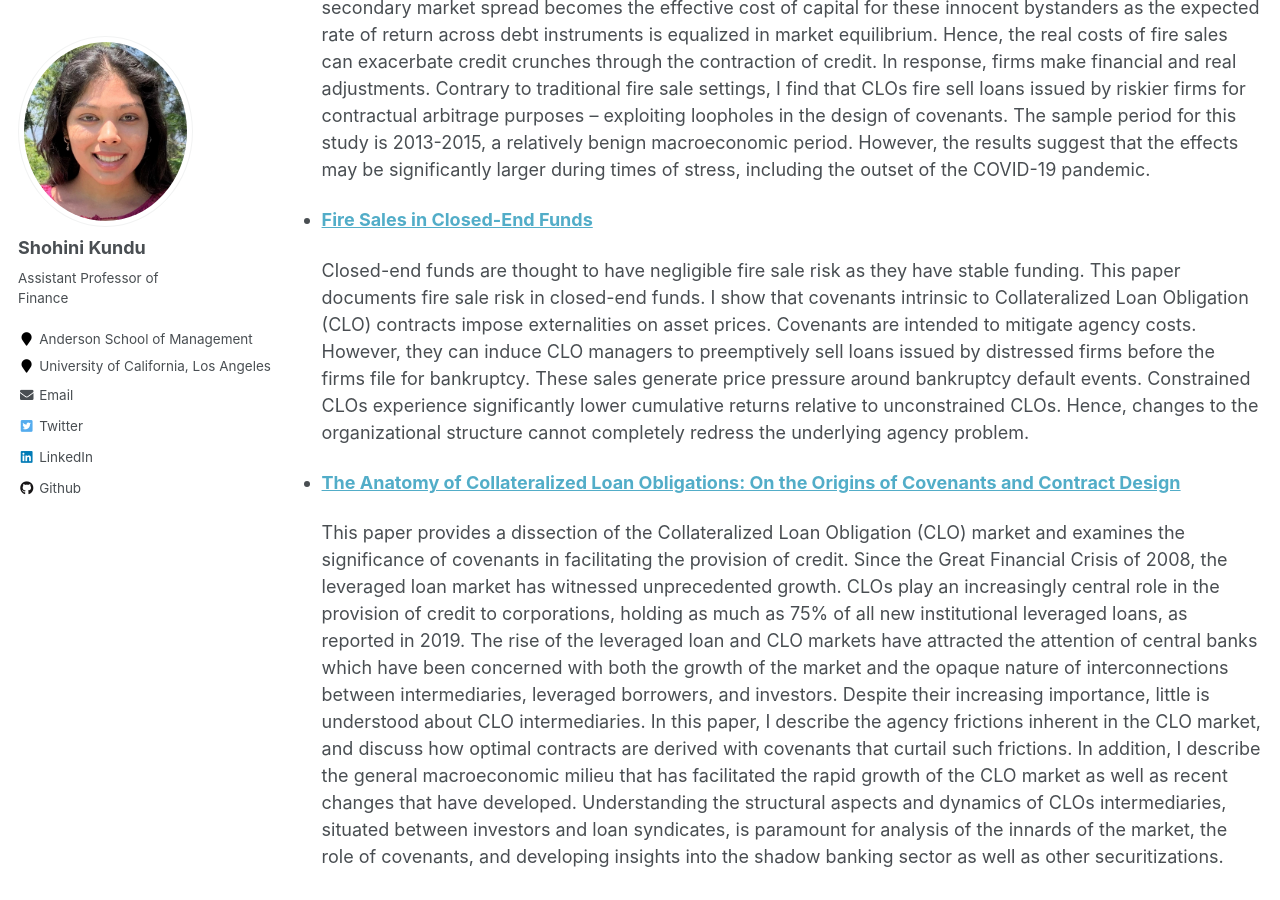
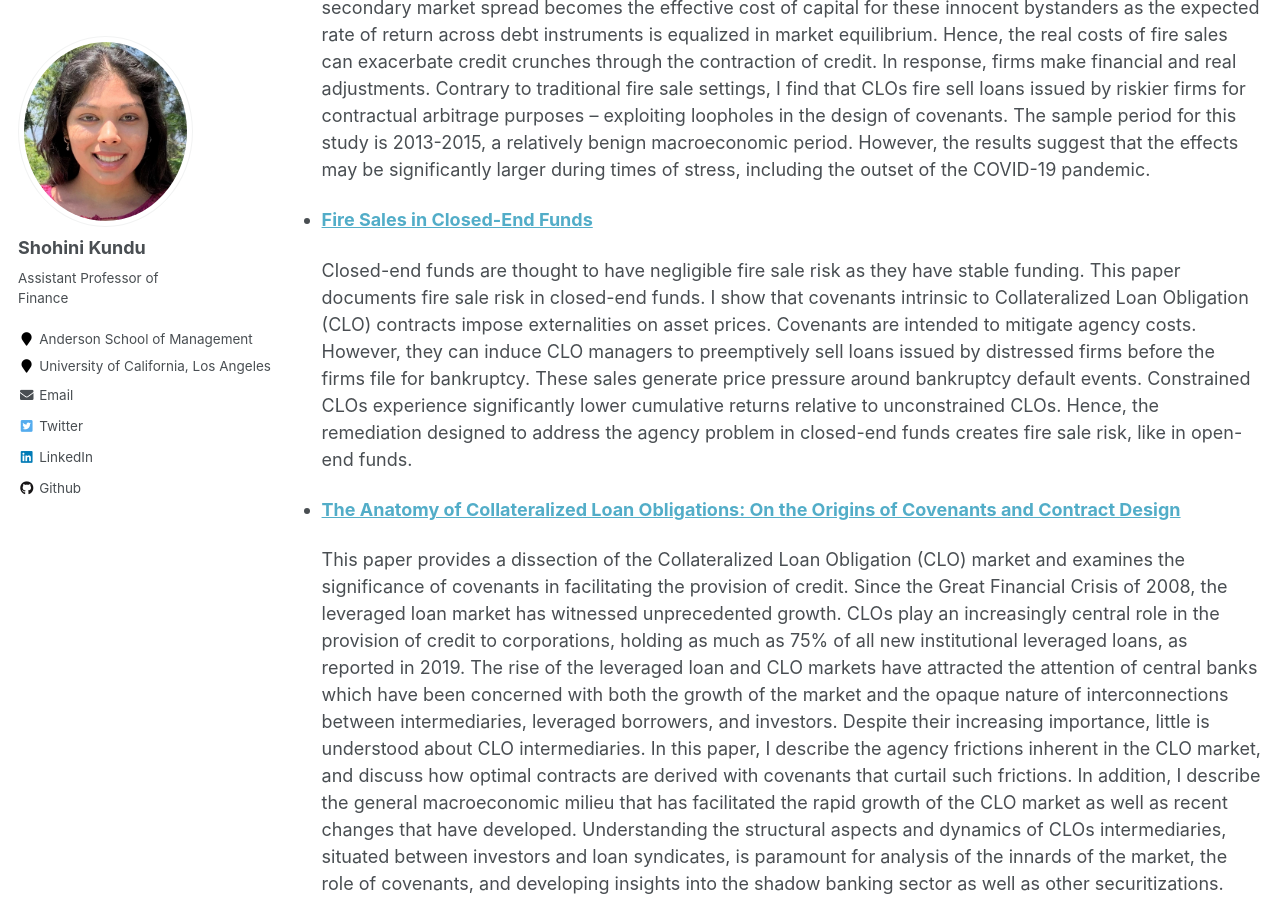
Before and after one commit to shohinikundu/shohinikundu.github.io, a Jekyll site: the page built from _pages/research.md, in a window 1280 px wide and 900 px high, scrolled down 532 px. Built offline with Jekyll 4.4.1, drawn with Linux system fonts in a browser that asks for light colours.

Commit message:
Update research.md

```diff
--- a/_pages/research.md
+++ b/_pages/research.md
@@ -17,7 +17,7 @@
 
  * [**Fire Sales in Closed-End Funds**](https://papers.ssrn.com/sol3/papers.cfm?abstract_id=3595416)
 
-   Closed-end funds are thought to have negligible fire sale risk as they have stable funding. This paper documents fire sale risk in closed-end funds. I show that covenants intrinsic to Collateralized Loan Obligation (CLO) contracts impose externalities on asset prices. Covenants are intended to mitigate agency costs. However, they can induce CLO managers to preemptively sell loans issued by distressed firms before the firms file for bankruptcy. These sales generate price pressure around bankruptcy default events. Constrained CLOs experience significantly lower cumulative returns relative to unconstrained CLOs. Hence, changes to the organizational structure cannot completely redress the underlying agency problem.
+   Closed-end funds are thought to have negligible fire sale risk as they have stable funding. This paper documents fire sale risk in closed-end funds. I show that covenants intrinsic to Collateralized Loan Obligation (CLO) contracts impose externalities on asset prices. Covenants are intended to mitigate agency costs. However, they can induce CLO managers to preemptively sell loans issued by distressed firms before the firms file for bankruptcy. These sales generate price pressure around bankruptcy default events. Constrained CLOs experience significantly lower cumulative returns relative to unconstrained CLOs. Hence, the remediation designed to address the agency problem in closed-end funds creates fire sale risk, like in open-end funds.
 
 
  * [**The Anatomy of Collateralized Loan Obligations: On the Origins of Covenants and Contract Design**](https://papers.ssrn.com/sol3/papers.cfm?abstract_id=3740092)
```
